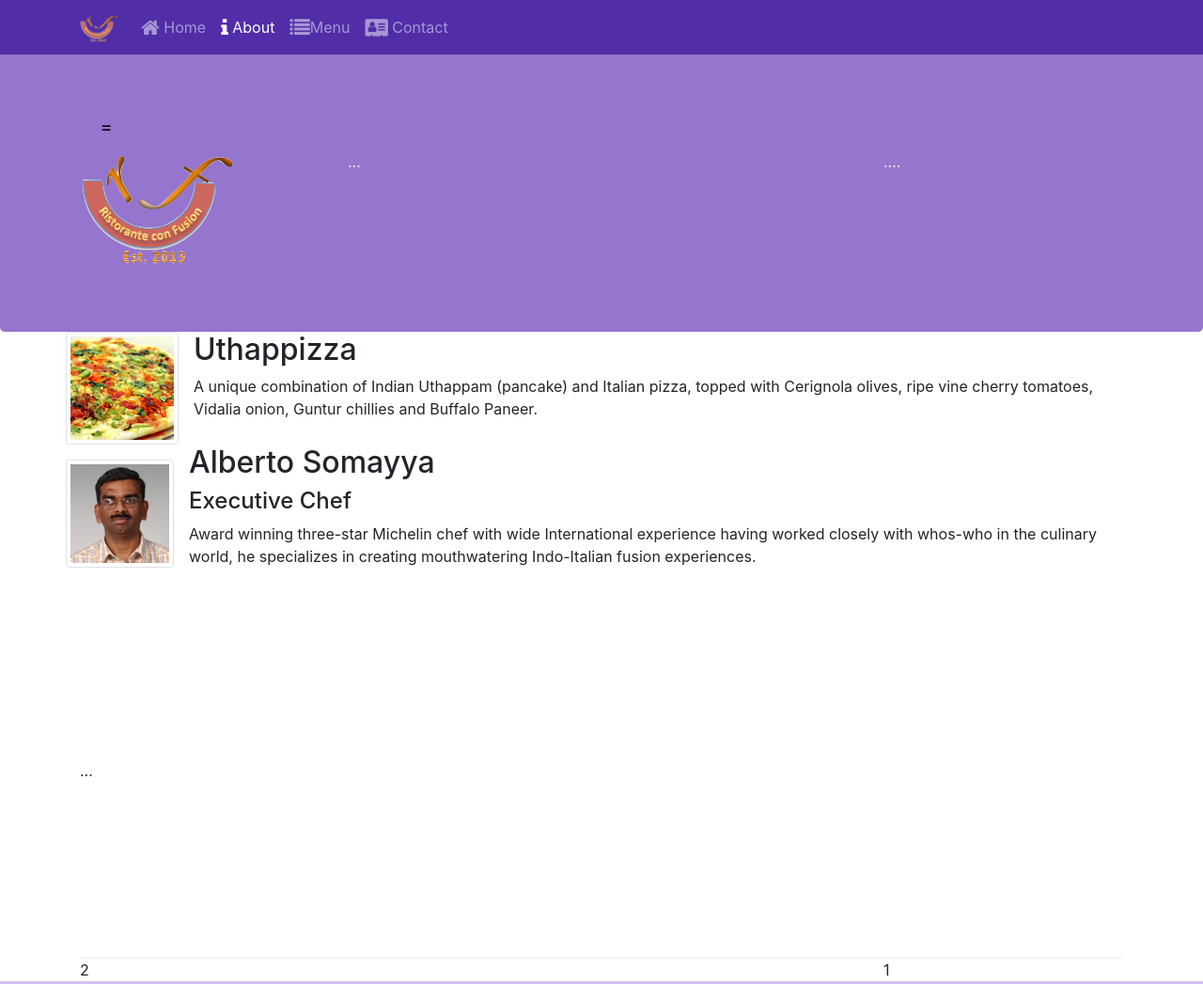
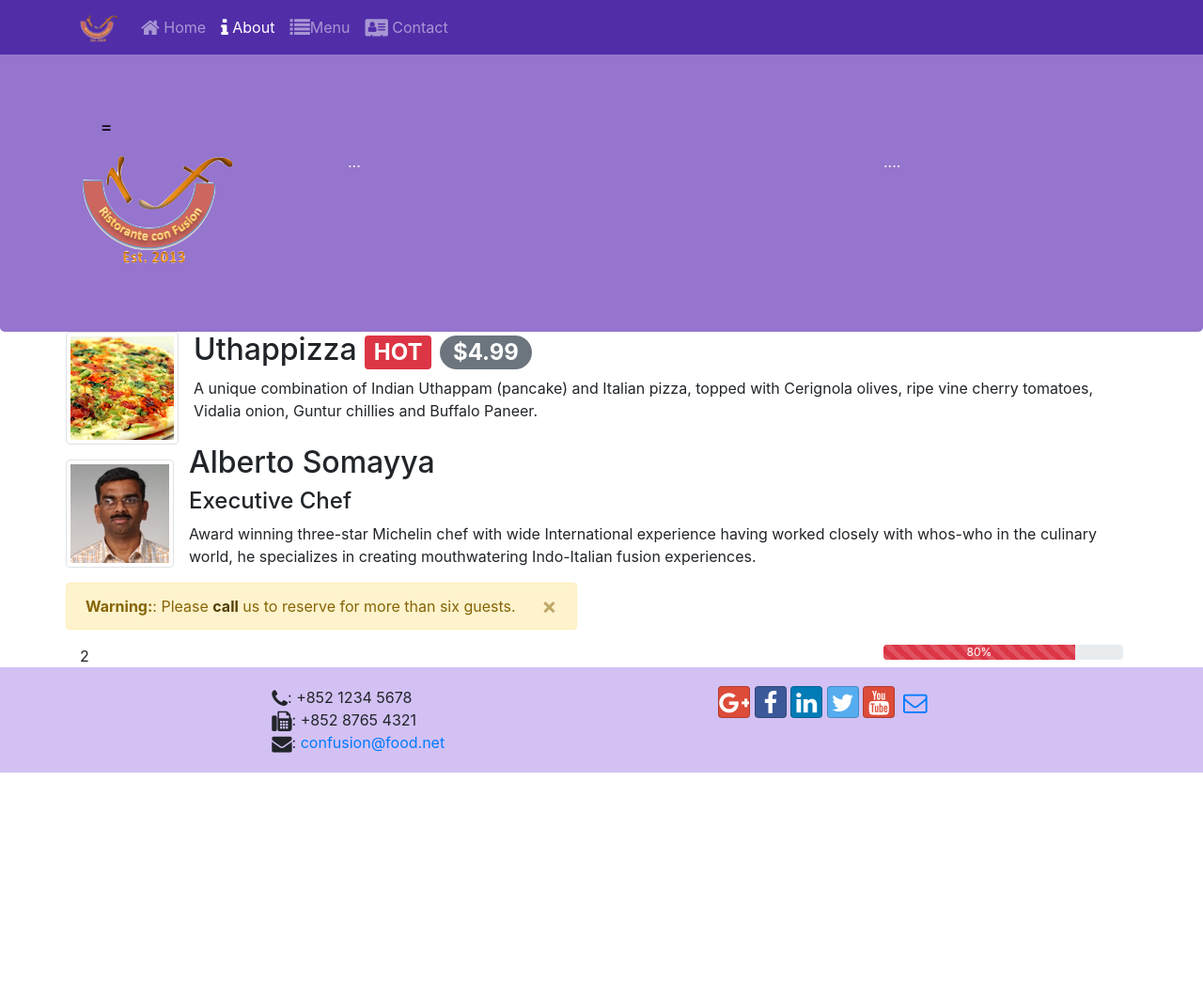
Before and after one commit to khanhhung111/conFusion, a website: page index.html in a window 1280 px wide. Shown: the top 1047 px of the page at 94% size. After the commit the page ends 822 px from the top, so only its background shows below. Drawn offline with nearby package versions, Linux system fonts and the light colour scheme.

Commit message:
Alerting Users

```diff
--- a/index.html
+++ b/index.html
@@ -65,7 +65,8 @@
                 <div class="media">
                     <img class="d-flex mr-3 img-thumbnail align-self-center" src="img/uthappizza.png" alt="Uthappizza">
                     <div class="media-body">
-                        <h2 class="mt-0">Uthappizza</h2>
+                        <h2 class="mt-0">Uthappizza <span class="badge badge-danger">HOT</span> <span
+                                class="badge badge-pill badge-secondary">$4.99</span></h2>
                         <p class="d-none d-sm-block">A unique combination of Indian Uthappam (pancake) and
                             Italian pizza, topped with Cerignola olives, ripe vine
                             cherry tomatoes, Vidalia onion, Guntur chillies and
@@ -90,10 +91,25 @@
                 </div>
 
             </div>
-            <div class="row row-content align-items-center"> ... </div>
+            <div class="row">
+                <div class="alert alert-warning alert-dismissible" role="alert">
+                    <button type="button" class="close" data-dismiss="alert">
+                        <span>&times;</span>
+                    </button>
+                    <strong>Warning:</strong>: Please
+                    <a href="tel:+85212345678" class="alert-link"> call</a> us to reserve for more than six guests.
+                </div>
+            </div>
 
             <div class="row">
-                <div class="col-12 col-sm-4 col-md-3 order-sm-last">1</div>
+                <div class="col-12 col-sm-4 col-md-3 order-sm-last">
+                    <div class="progress">
+                        <div class="progress-bar progress-bar-striped bg-danger" role="progressbar" style="width: 80%">
+                            80%
+                        </div>
+                    </div>
+
+                </div>
                 <div class="col col-sm col-md order-sm-first">2</div>
             </div>
         </div>
```
